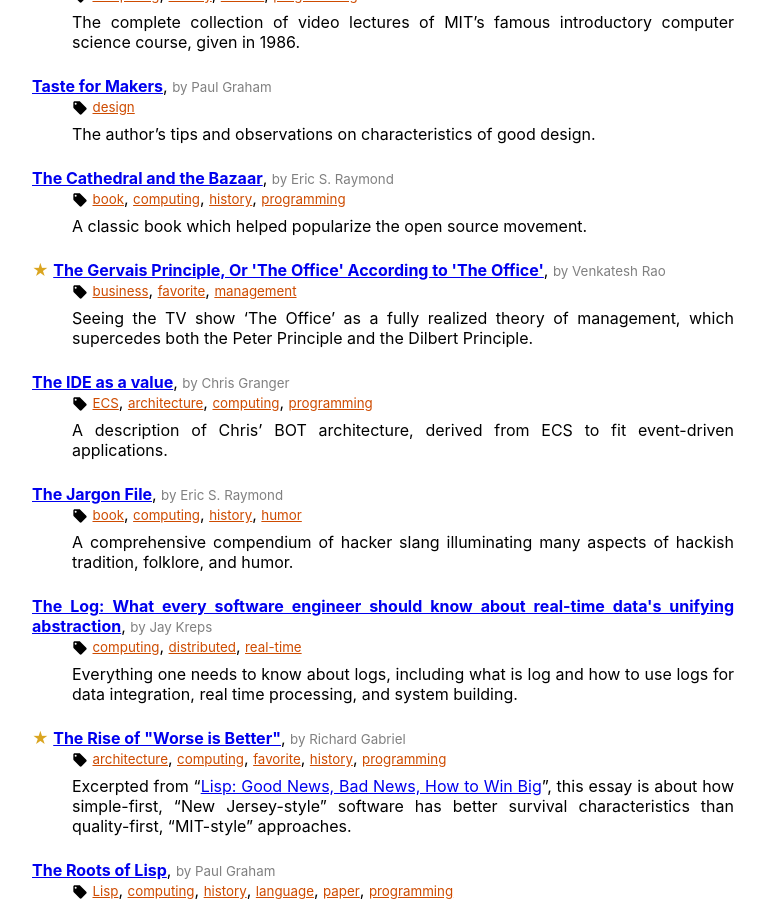
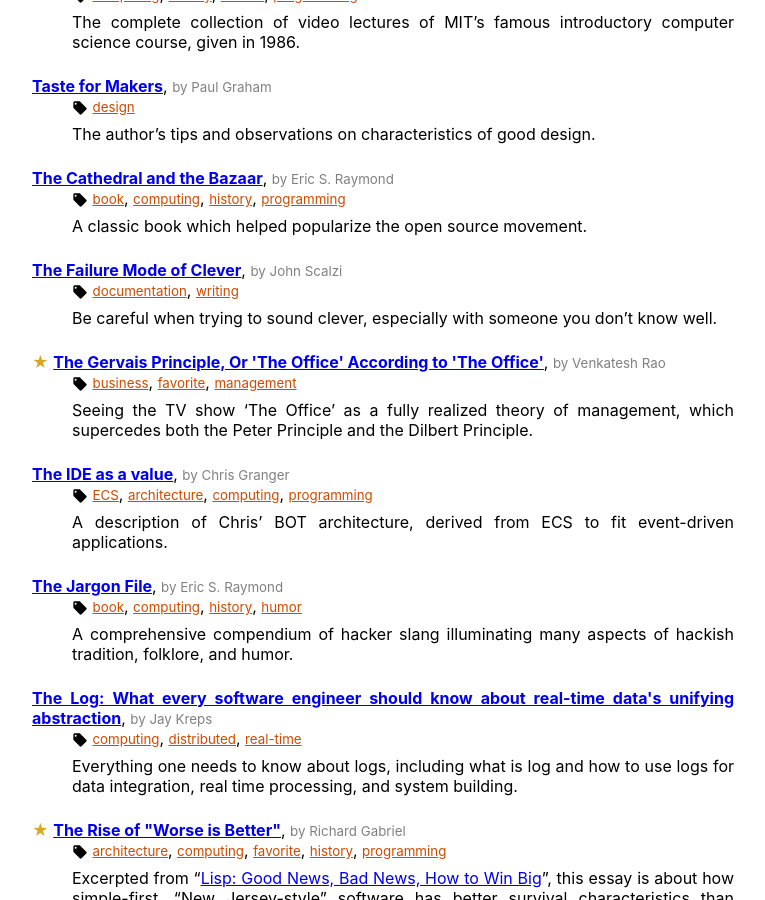
Before and after one commit to hanjos/hanjos.github.io, a Jekyll site: the page built from bookmarks.md, in a window 1280 px wide and 900 px high, scrolled down 7729 px. Shown: the whole window, without its empty margins (324-1089 px from the left). Built offline with Jekyll 4.4.1, drawn with Linux system fonts in a browser that asks for light colours.

Commit message:
Update bookmarks.yml

```diff
--- a/_data/bookmarks.yml
+++ b/_data/bookmarks.yml
@@ -420,3 +420,8 @@
   authors: Michael Wittenburg
   description: A short and to-the-point essay about, well, good technical writing :)
   tags: ['documentation', 'writing']
+- url: https://whatever.scalzi.com/2010/06/16/the-failure-state-of-clever/
+  title: The Failure Mode of Clever
+  authors: John Scalzi
+  description: Be careful when trying to sound clever, especially with someone you don't know well.
+  tags: [ 'documentation', 'writing' ]
```
